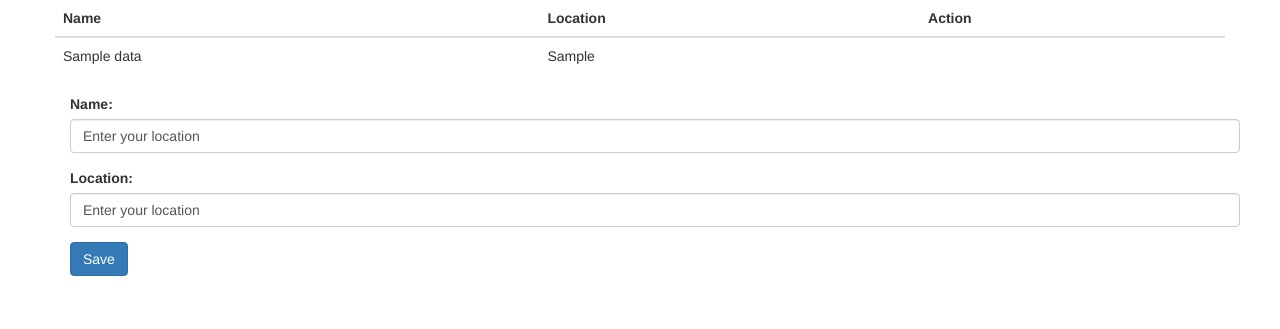
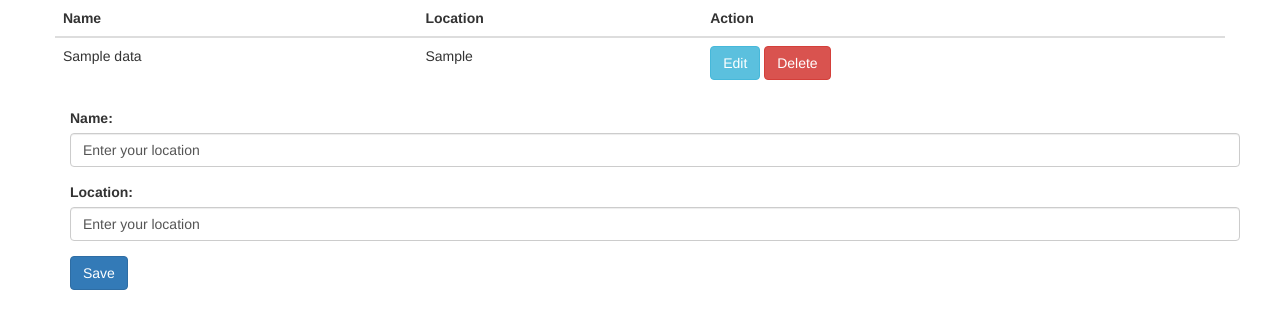
Before and after one commit to OC-CPT/CrudApp_Names-Location__PHP, a PHP site: the page made by index.php in a window 1280 px wide. Shown: the top 329 px of the page. Run offline with PHP 8.4, Linux system fonts and the light colour scheme; tables that the repository leaves empty or names only in its code hold one stand-in row (values such as "Sample post"); data that the repository does not hold is empty; some libraries are stand-ins or nearby versions.

Commit message:
Added Edit and Delete buttons

```diff
--- a/index.php
+++ b/index.php
@@ -44,7 +44,12 @@
         <tr>
           <td><?php echo $row['name']; ?> </td>
           <td><?php echo $row['location']; ?> </td>
-          <td></td>
+          <td>
+          <a href="index.php?edit=<?php echo $row['id']; ?>"
+          class="btn btn-info">Edit</a>
+          <a href="process.php?delete=<?php echo $row ['id']; ?>"
+          class="btn btn-danger">Delete</a>
+          </td>
         </tr>
       <?php endwhile; ?>
       </table>
```
